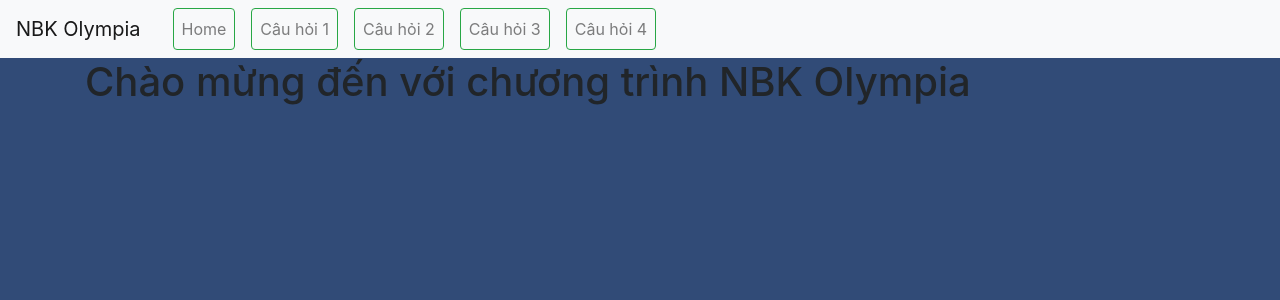
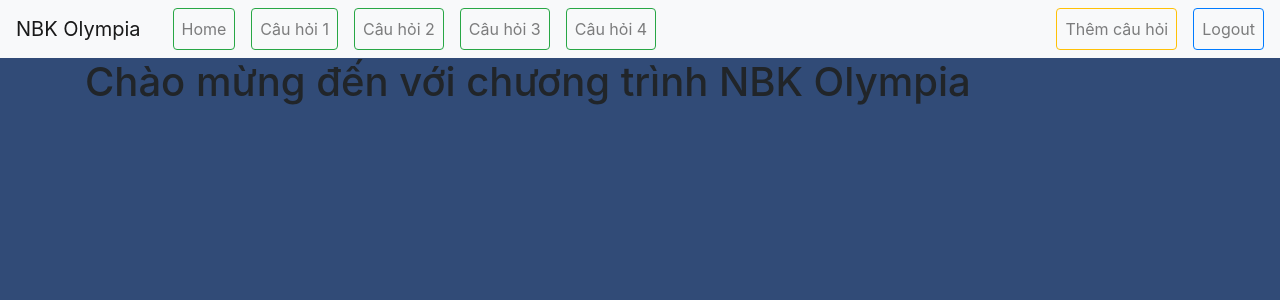
Before and after one commit to dletk/NBKOlympia, a Django app: page / in a window 1280 px wide. Shown: the top 300 px of the page. Run offline with Django 3.2, Linux system fonts and the light colour scheme; a user stored in the database is signed in; some libraries are stand-ins or nearby versions.

Commit message:
Work on front end of displaying question

```diff
--- a/NBKOlympia/templates/tangtoc/base.html
+++ b/NBKOlympia/templates/tangtoc/base.html
@@ -9,7 +9,7 @@
     <style>
         body {
             background-color: #314B77;
-            min-width: 1280px;
+            min-width: 860px;
         }
 
         .nav-item {
@@ -41,6 +41,14 @@
                     <a class="nav-link btn btn-outline-success" href="{% url 'question' 4 %}">Câu hỏi 4</a>
                 </li>
             </ul>
+            <ul class="navbar-nav ml-auto">
+                <li class="nav-item">
+                    <a class="nav-link btn btn-outline-warning" href="{% url 'newQuestion' %}">Thêm câu hỏi</a>
+                </li>
+                <li class="nav-item">
+                    <a class="nav-link btn btn-outline-primary" href="{% url 'logout' %}">Logout</a>
+                </li>
+            </ul>
     </nav>
     <div class="container">
         <div class="row" id="content">
```
Also changed, not shown: NBKOlympia/templates/tangtoc/question.html (+17 -10 lines), NBKOlympia/db.sqlite3.
